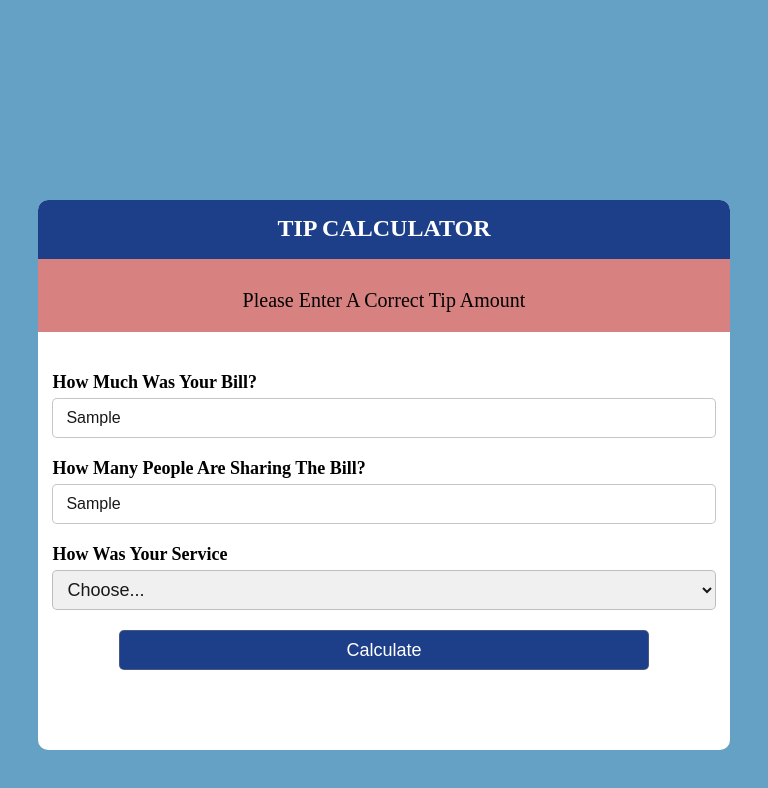
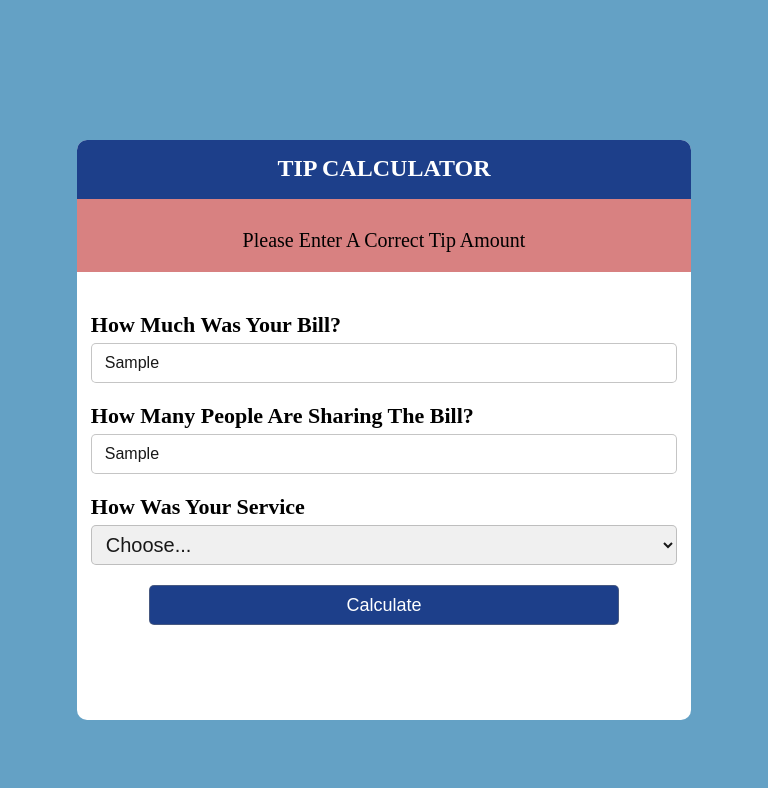
Before and after one commit to Nolobolo28/Tip-Calculator, a plain HTML site: page index.html in a window 768 px wide. Both pictures are taken after typing "Sample", "Sample" into the empty fields and a click on the button "Calculate". Drawn offline with Linux system fonts and the light colour scheme.

Commit message:
made more mobile responsive and fixed several bugs

```diff
--- a/app.js
+++ b/app.js
@@ -13,7 +13,7 @@ const loading = document.querySelector("#loading");
 //fix button breakpoint
 
 function emptyChecker() {
-  mainDiv.style.height = "550px";
+  mainDiv.style.height = "580px";
   noDiv.style.display = "block";
   emptyKey.forEach((item) => {
     if (item == "price") {
@@ -77,7 +77,7 @@ function calculate() {
   let totalRounded = total.toFixed(2);
   const perPerson = totalRounded / people;
   let perPersonRounded = perPerson.toFixed(2);
-  mainDiv.style.height = "550px"; //this is expanding the container to fit the loader and extra text
+  mainDiv.style.height = "570px"; //this is expanding the container to fit the loader and extra text
   loading.style.display = "none";
   totalDiv.style.display = "block"; //making the text or tip amount total and per person visible
   tip.style.display = "block";
--- a/css/styles.css
+++ b/css/styles.css
@@ -22,9 +22,8 @@ h1 {
 
 #main-div {
   margin: 200px auto;
-  height: 420px;
   background-color: white;
-  max-width: 700px;
+  width: 35vw;
   border-radius: 10px;
 }
 
@@ -48,7 +47,7 @@ input,
   display: block;
   margin-bottom: 5px;
   font-weight: 600;
-  font-size: 18px;
+  font-size: 20px;
 }
 
 #people-div,
@@ -108,7 +107,7 @@ option {
 #total-div {
   text-align: center;
   height: 60px;
-  margin-top: 10px;
+  margin-top: 15px;
 }
 
 .total {
@@ -125,21 +124,45 @@ option {
   display: none;
 }
 
-@media only screen and (min-device-width: 480px) {
+@media (max-width: 480px) {
   button {
     margin-bottom: 5px;
-  }
-  #main-div {
-    height: auto;
-    width: 90vw;
   }
   .total {
     font-size: 20px;
   }
+  #main-div {
+    margin: 40px auto;
+    background-color: white;
+    border-radius: 10px;
+    width: 90vw;
+  }
 }
 
-@media only screen and (min-device-width: 768px) {
+@media (min-width: 481px) and (max-width: 768px) {
   #main-div {
-    height: auto;
+    margin: 140px auto;
+    background-color: white;
+    width: 80vw;
+    border-radius: 10px;
+  }
+  .labels {
+    display: block;
+    margin-bottom: 5px;
+    font-weight: 600;
+    font-size: 22px;
+  }
+  #drop-down {
+    padding-left: 10px;
+    padding-top: 5px;
+    padding-bottom: 5px;
+    font-size: 20px;
+  }
+  #loading {
+    width: 140px;
+    height: 100px;
+    border-radius: 10px;
+    margin: 10px auto;
+    display: none;
   }
 }
```
